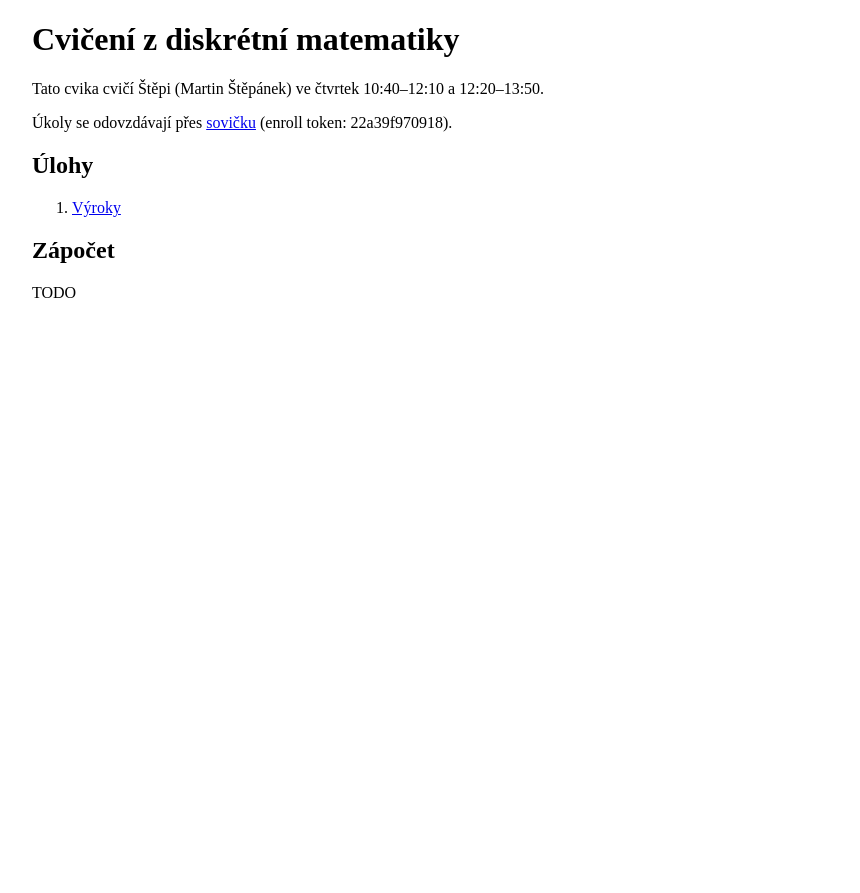
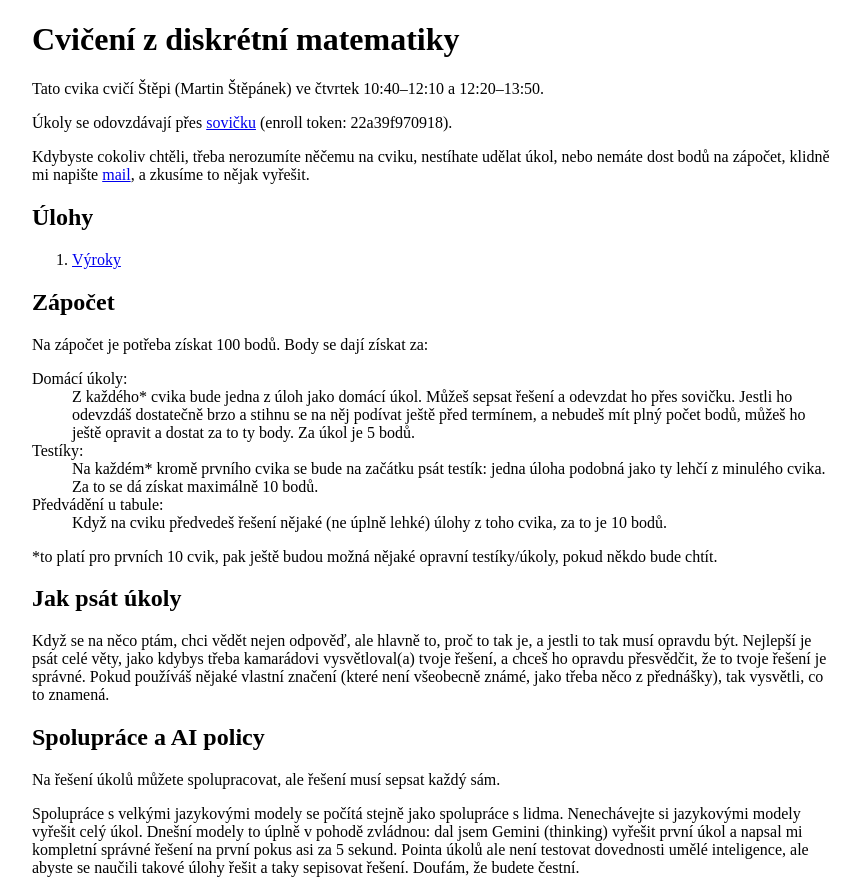
Before and after one commit to mstepanek0301/diskretka, a plain HTML site: page index.html in a window 1280 px wide. Shown: the whole page, without its empty margins (208-1068 px from the left). Before the commit the page ends 800 px from the top, so only its background shows below. Drawn offline with Linux system fonts and the light colour scheme.

Commit message:
Update index.html

```diff
--- a/index.html
+++ b/index.html
@@ -10,11 +10,26 @@
 <h1>Cvičení z diskrétní matematiky</h1>
 <p>Tato cvika cvičí Štěpi (Martin Štěpánek) ve čtvrtek 10:40&ndash;12:10 a 12:20&ndash;13:50.</p>
 <p>Úkoly se odovzdávají přes <a href="https://owl.mff.cuni.cz/join/22a39f970918">sovičku</a> (enroll token: 22a39f970918).</p>
+<p>Kdybyste cokoliv chtěli, třeba nerozumíte něčemu na cviku, nestíhate udělat úkol, nebo nemáte dost bodů na zápočet, klidně mi napište <a href="mailto:mstepanek0301@gmail.com">mail</a>, a zkusíme to nějak vyřešit.</p>
 <h2>Úlohy</h2>
 <ol>
 	<li><a href="01.html">Výroky</a></li>
 </ol>
 <h2>Zápočet</h2>
-<p>TODO</p>
+<p>Na zápočet je potřeba získat 100 bodů. Body se dají získat za:</p>
+<dl>
+	<dt>Domácí úkoly:</dt>
+	<dd>Z každého* cvika bude jedna z úloh jako domácí úkol. Můžeš sepsat řešení a odevzdat ho přes sovičku. Jestli ho odevzdáš dostatečně brzo a stihnu se na něj podívat ještě před termínem, a nebudeš mít plný počet bodů, můžeš ho ještě opravit a dostat za to ty body. Za úkol je 5 bodů.</dd>
+	<dt>Testíky:</dt>
+	<dd>Na každém* kromě prvního cvika se bude na začátku psát testík: jedna úloha podobná jako ty lehčí z minulého cvika. Za to se dá získat maximálně 10 bodů.</dd>
+	<dt>Předvádění u tabule:</dt>
+	<dd>Když na cviku předvedeš řešení nějaké (ne úplně lehké) úlohy z toho cvika, za to je 10 bodů.</dd>
+</dl>
+<p>*to platí pro prvních 10 cvik, pak ještě budou možná nějaké opravní testíky/úkoly, pokud někdo bude chtít.</p>
+<h2>Jak psát úkoly</h2>
+<p>Když se na něco ptám, chci vědět nejen odpověď, ale hlavně to, proč to tak je, a jestli to tak musí opravdu být. Nejlepší je psát celé věty, jako kdybys třeba kamarádovi vysvětloval(a) tvoje řešení, a chceš ho opravdu přesvědčit, že to tvoje řešení je správné. Pokud používáš nějaké vlastní značení (které není všeobecně známé, jako třeba něco z přednášky), tak vysvětli, co to znamená.</p>
+<h2>Spolupráce a AI policy</h2>
+<p>Na řešení úkolů můžete spolupracovat, ale řešení musí sepsat každý sám.</p>
+<p>Spolupráce s velkými jazykovými modely se počítá stejně jako spolupráce s lidma. Nenechávejte si jazykovými modely vyřešit celý úkol. Dnešní modely to úplně v pohodě zvládnou: dal jsem Gemini (thinking) vyřešit první úkol a napsal mi kompletní správné řešení na první pokus asi za 5 sekund. Pointa úkolů ale není testovat dovednosti umělé inteligence, ale abyste se naučili takové úlohy řešit a taky sepisovat řešení. Doufám, že budete čestní.</p>
 </body>
 </html>
```
